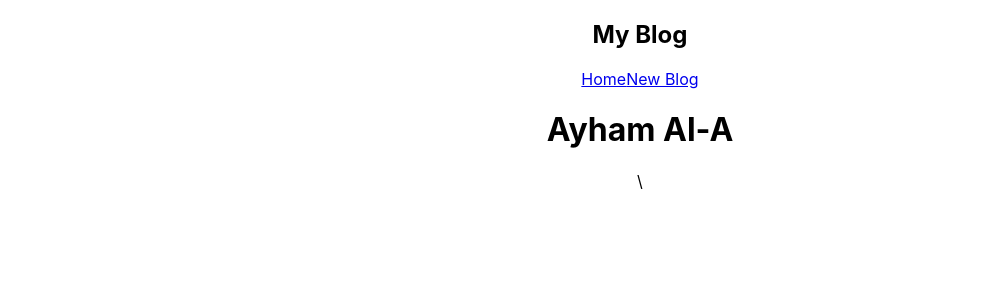
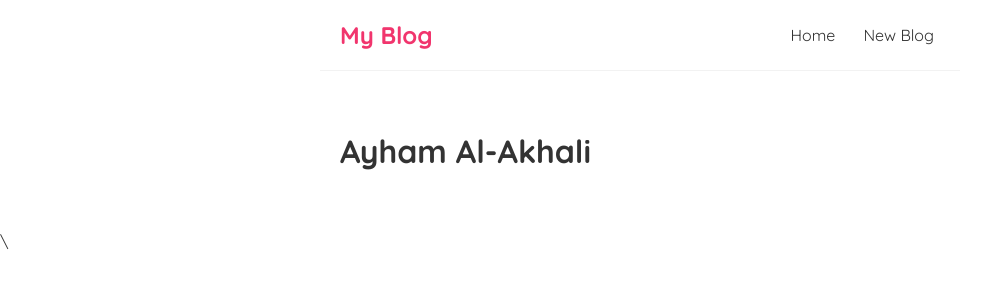
Before and after one commit to Ayham7i/Blogs-Web-in-React-js-, a React (Create React App) app: page / in a window 1280 px wide. Shown: the top 300 px of the page, without its empty margins (0-996 px from the left). Built offline with nearby package versions, Linux system fonts and the light colour scheme.

Commit message:
add style in index.css

```diff
--- a/src/App.css
+++ /dev/null
@@ -1,38 +0,0 @@
-.App {
-  text-align: center;
-}
-
-.App-logo {
-  height: 40vmin;
-  pointer-events: none;
-}
-
-@media (prefers-reduced-motion: no-preference) {
-  .App-logo {
-    animation: App-logo-spin infinite 20s linear;
-  }
-}
-
-.App-header {
-  background-color: #282c34;
-  min-height: 100vh;
-  display: flex;
-  flex-direction: column;
-  align-items: center;
-  justify-content: center;
-  font-size: calc(10px + 2vmin);
-  color: white;
-}
-
-.App-link {
-  color: #61dafb;
-}
-
-@keyframes App-logo-spin {
-  from {
-    transform: rotate(0deg);
-  }
-  to {
-    transform: rotate(360deg);
-  }
-}
--- a/src/App.js
+++ b/src/App.js
@@ -1,5 +1,5 @@
 
-import './App.css';
+
 import Navbar from './Navbar';
 
 function App() {
@@ -10,7 +10,7 @@
 
       <div className="content">
 
-        <h1>Ayham Al-A</h1>
+        <h1>Ayham Al-Akhali</h1>
       </div>
 \
     </div>
--- a/src/index.css
+++ b/src/index.css
@@ -1,13 +1,35 @@
-body {
+@import url('https://fonts.googleapis.com/css2?family=Quicksand:wght@300;400;500;600;700&display=swap');
+
+/* base styles */
+* {
   margin: 0;
-  font-family: -apple-system, BlinkMacSystemFont, 'Segoe UI', 'Roboto', 'Oxygen',
-    'Ubuntu', 'Cantarell', 'Fira Sans', 'Droid Sans', 'Helvetica Neue',
-    sans-serif;
-  -webkit-font-smoothing: antialiased;
-  -moz-osx-font-smoothing: grayscale;
+  font-family: "Quicksand";
+  color: #333;
 }
-
-code {
-  font-family: source-code-pro, Menlo, Monaco, Consolas, 'Courier New',
-    monospace;
+.navbar {
+  padding: 20px;
+  display: flex;
+  align-items: center;
+  max-width: 600px;
+  margin: 0 auto;
+  border-bottom: 1px solid #f2f2f2;
 }
+.navbar h1 {
+  color: #f1356d;
+}
+.navbar .links {
+  margin-left: auto;
+}
+.navbar a {
+  margin-left: 16px;
+  text-decoration: none;
+  padding: 6px;
+}
+.navbar a:hover {
+  color: #f1356d;
+}
+.content {
+  max-width: 600px;
+  margin: 40px auto;
+  padding: 20px;
+}
```
